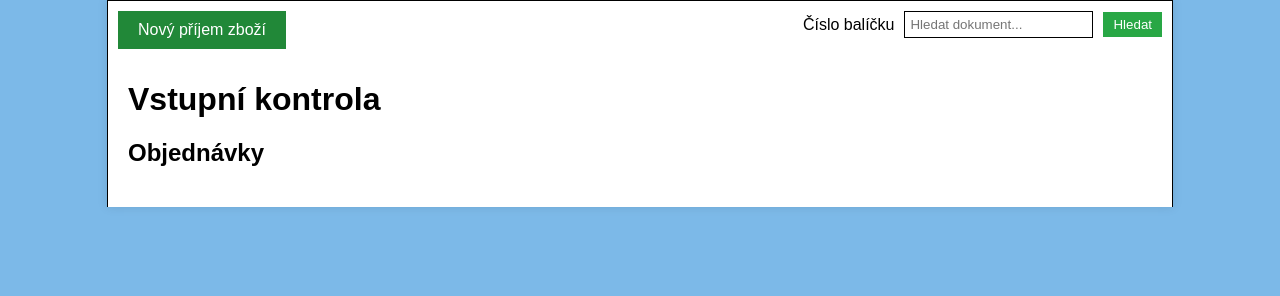
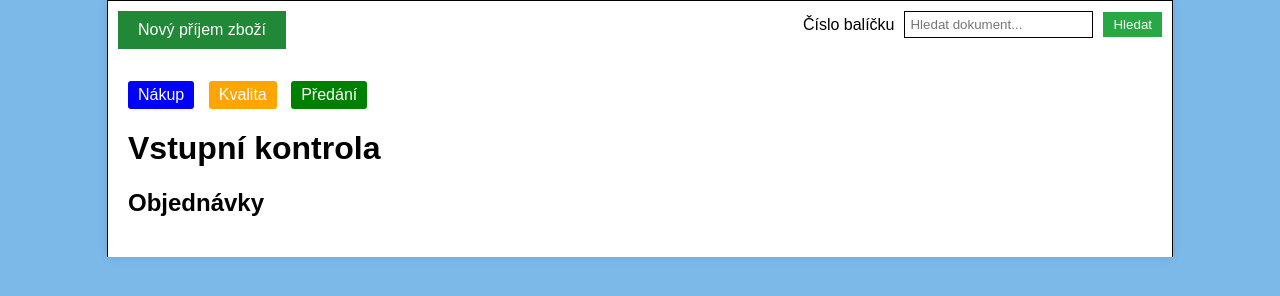
Before and after one commit to krapna/Nakupmej, a website: page public/Strana1.html in a window 1280 px wide. Drawn offline with nearby package versions, Linux system fonts and the light colour scheme; no server answers.

```diff
--- a/public/Strana1.html
+++ b/public/Strana1.html
@@ -15,6 +15,11 @@
             <button id="searchBtn">Hledat</button>
         </div>
         <div class="content" id="content">
+            <div class="legend">
+            <span class="legend-item">Nákup</span>
+            <span class="legend-item">Kvalita</span>
+            <span class="legend-item">Předání</span>
+                </div>
             <h1>Vstupní kontrola</h1>
             <h2>Objednávky</h2>
             <div id="orders"></div>
--- a/public/Styly1.css
+++ b/public/Styly1.css
@@ -116,3 +116,25 @@
 .order button:nth-child(4):hover {
     background-color: #c82333;
 }
+
+
+
+.legend {
+  margin-bottom: 10px;
+}
+.legend-item {
+  display: inline-block;
+  padding: 5px 10px;
+  margin-right: 10px;
+  color: white;
+  border-radius: 3px;
+}
+.legend-item:nth-child(1) {
+  background-color: blue;
+}
+.legend-item:nth-child(2) {
+  background-color: orange;
+}
+.legend-item:nth-child(3) {
+  background-color: green;
+}
```
